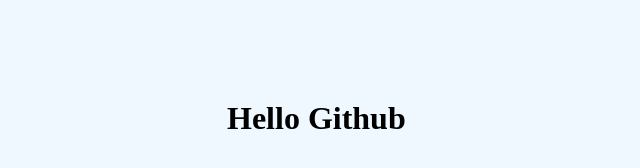
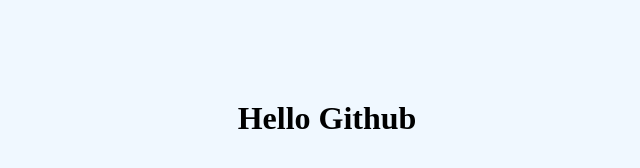
Before and after one commit to daweed93/magic-of-github, a plain HTML site: page HtmlPage.html in a window 1280 px wide. Shown: the whole page, without its empty margins (313-953 px from the left). Drawn offline with Linux system fonts and the light colour scheme.

Commit message:
edited css
made some changes

```diff
--- a/StyleSheet.css
+++ b/StyleSheet.css
@@ -1,5 +1,8 @@
 body {
 	background-color: aliceblue;
 	margin: 100px auto;
-	width: 200px;
+	width: 700px;
 }
+h1 {
+	text-align: center;
+}
```
